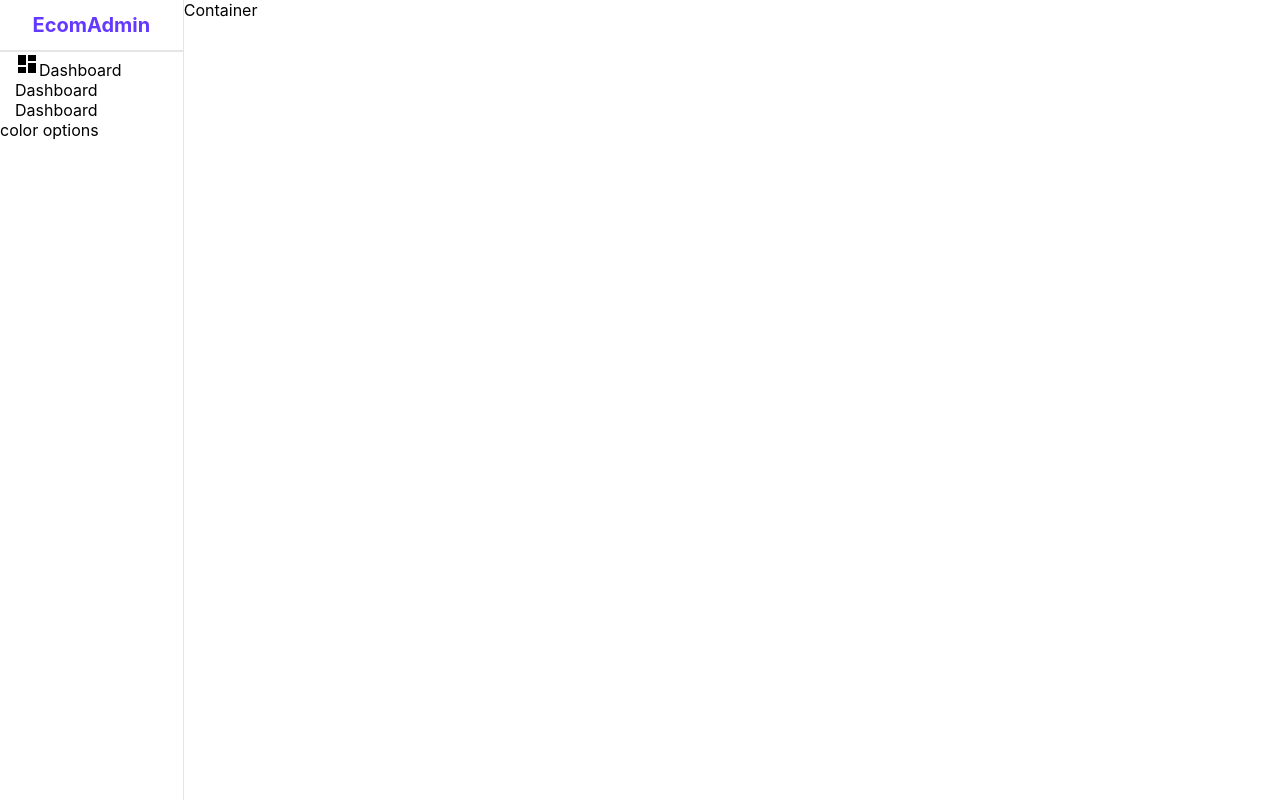
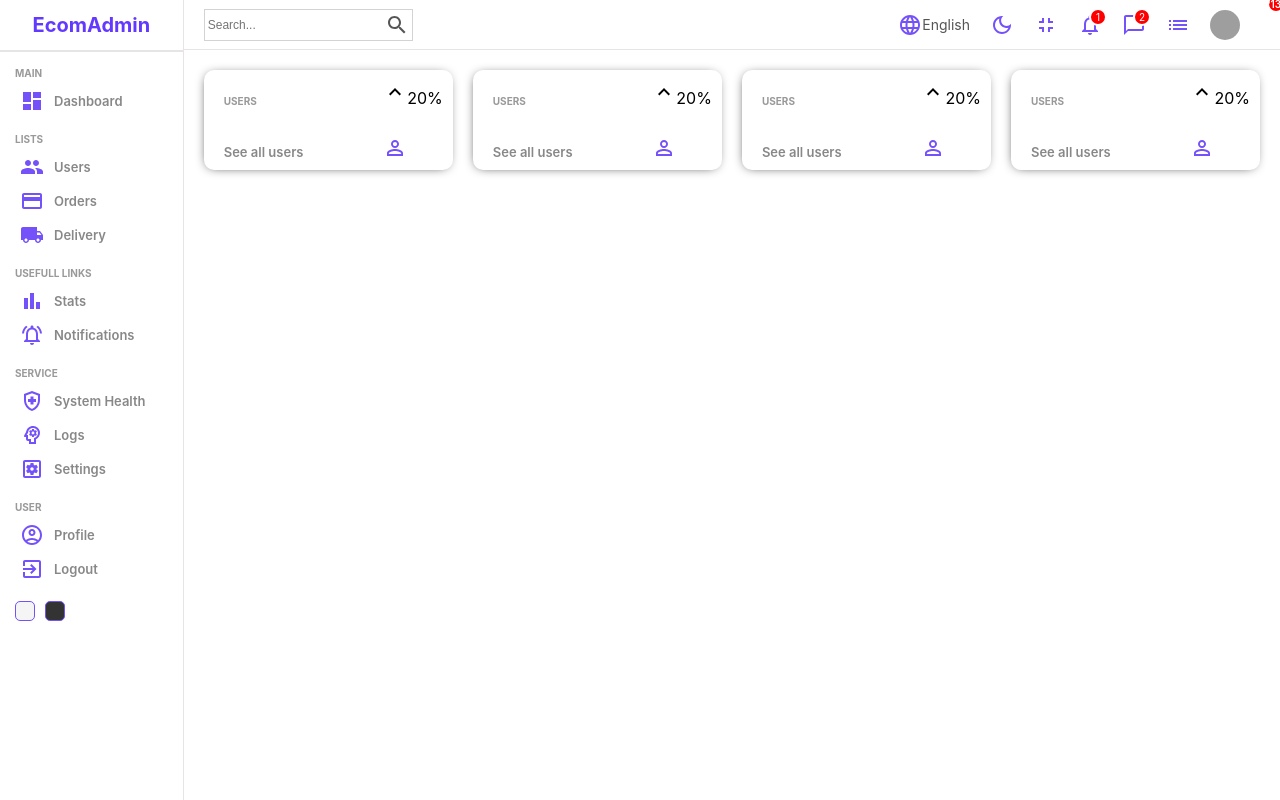
Before and after one commit to tdmitryny/Dashboard, a React (Create React App) app: page / in a window 1280 px wide. Built offline with nearby package versions, Linux system fonts and the light colour scheme; grey boxes are pictures that could not be loaded.

Commit message:
finished navbar

```diff
--- a/src/components/navbar/Navbar.jsx
+++ b/src/components/navbar/Navbar.jsx
@@ -1,8 +1,58 @@
+import SearchOutlinedIcon from '@mui/icons-material/SearchOutlined';
+import LanguageOutlinedIcon from '@mui/icons-material/LanguageOutlined';
+import FullscreenExitOutlinedIcon from '@mui/icons-material/FullscreenExitOutlined';
+import NotificationsNoneOutlinedIcon from '@mui/icons-material/NotificationsNoneOutlined';
+import ChatBubbleOutlineOutlinedIcon from '@mui/icons-material/ChatBubbleOutlineOutlined';
+import ListOutlinedIcon from '@mui/icons-material/ListOutlined';
+import DarkModeOutlinedIcon from '@mui/icons-material/DarkModeOutlined';
 import './navbar.css';
 
 export const Navbar =() =>{
   return (
-    <div className='navbar'>Navbar</div>
+
+    <div className='navbar'>
+      <div className="wrapper">
+        <div className="search">
+          <input type="text" placeholder='Search...'/>
+           <SearchOutlinedIcon />
+        </div>
+        <div className="items">
+          <div className="item">
+           <LanguageOutlinedIcon className='icon'/>
+           English
+          </div>
+          <div className="item">
+           <DarkModeOutlinedIcon className='icon'/>
+
+          </div>
+          <div className="item">
+           <FullscreenExitOutlinedIcon className='icon'/>
+
+          </div>
+          <div className="item">
+           <NotificationsNoneOutlinedIcon className='icon'/>
+           <div className="counter">1</div>
+
+          </div>
+          <div className="item">
+           <ChatBubbleOutlineOutlinedIcon className='icon'/>
+           <div className="counter">2</div>
+
+          </div>
+          <div className="item">
+           <ListOutlinedIcon className='icon'/>
+
+          </div>
+          <div className="item">
+           <p
+           alt="Avatar"
+           className='avatar'
+           />
+
+          </div>
+        </div>
+      </div>
+    </div>
   )
 }
 
--- a/src/components/navbar/navbar.css
+++ b/src/components/navbar/navbar.css
@@ -0,0 +1,72 @@
+.navbar {
+  height: 50px;
+  border-bottom: 0.5px solid rgb(231, 228, 228);
+  display: flex;
+  align-items: center;
+  font-size: 14px;
+  color: #555;
+}
+.wrapper {
+  display: flex;
+  align-items: center;
+  padding: 20px;
+  justify-content: space-between;
+  width: 100%;
+}
+.items {
+  display: flex;
+  align-items: center;
+}
+
+.item {
+  display: flex;
+  align-items: center;
+  margin-right: 20px;
+  position: relative;
+}
+
+.search {
+  display: flex;
+  align-items: center;
+  border: 0.5px solid lightgray;
+  padding: 3px;
+}
+input {
+  border: none;
+  outline: none;
+  background-color: transparent;
+}
+
+input::placeholder {
+  font-size: 12px;
+}
+
+.icon {
+  font-size: 20px;
+}
+
+.avatar {
+  width: 30px;
+  height: 30px;
+  border-radius: 50%;
+  background-image: url("https://images.pexels.com/photos/1043474/pexels-photo-1043474.jpeg?auto=compress&cs=tinysrgb&w=1260&h=750&dpr=2");
+  background-size: cover;
+  cursor: pointer;
+}
+
+.counter {
+  width: 18px;
+  height: 18px;
+  border: 2px;
+  border-style: solid;
+  background-color: red;
+  border-radius: 50%;
+  color: #fff;
+  display: flex;
+  justify-content: center;
+  align-items: center;
+  font-size: 10px;
+  position: absolute;
+  top: -5px;
+  right: -5px;
+}
--- a/src/components/sidebar/Sidebar.jsx
+++ b/src/components/sidebar/Sidebar.jsx
@@ -1,4 +1,14 @@
 import DashboardIcon from '@mui/icons-material/Dashboard';
+import GroupIcon from '@mui/icons-material/Group';
+import CreditCardIcon from '@mui/icons-material/CreditCard';
+import LocalShippingIcon from '@mui/icons-material/LocalShipping';
+import BarChartIcon from '@mui/icons-material/BarChart';
+import NotificationsActiveOutlinedIcon from '@mui/icons-material/NotificationsActiveOutlined';
+import HealthAndSafetyOutlinedIcon from '@mui/icons-material/HealthAndSafetyOutlined';
+import PsychologyOutlinedIcon from '@mui/icons-material/PsychologyOutlined';
+import SettingsApplicationsOutlinedIcon from '@mui/icons-material/SettingsApplicationsOutlined';
+import AccountCircleOutlinedIcon from '@mui/icons-material/AccountCircleOutlined';
+import ExitToAppOutlinedIcon from '@mui/icons-material/ExitToAppOutlined';
 import { red } from '@mui/material/colors';
 import './sidebar.css';
 
@@ -11,12 +21,51 @@ export const Sidebar = ()=> {
         <hr/>
       <div className='center'>
         <ul>
-          <li><DashboardIcon/><span>Dashboard</span></li>
-          <li><span>Dashboard</span></li>
-          <li><span>Dashboard</span></li>
+          <p className="title">MAIN</p>
+          <li><DashboardIcon className='icon'/>
+            <span>Dashboard</span>
+          </li>
+          <p className="title">LISTS</p>
+          <li><GroupIcon className='icon'/>
+            <span>Users</span>
+          </li>
+          <li><CreditCardIcon className='icon'/>
+            <span>Orders</span>
+          </li>
+          <li><LocalShippingIcon className='icon'/>
+            <span>Delivery</span>
+          </li>
+          <p className="title">USEFULL LINKS</p>
+          <li><BarChartIcon className='icon'/>
+            <span>Stats</span>
+          </li>
+          <li><NotificationsActiveOutlinedIcon className='icon'/>
+            <span>Notifications</span>
+          </li>
+          <p className="title">SERVICE</p>
+          <li><HealthAndSafetyOutlinedIcon className='icon'/>
+            <span>System Health</span>
+          </li>
+          <li><PsychologyOutlinedIcon className='icon'/>
+           <span>Logs</span>
+          </li>
+          <li><SettingsApplicationsOutlinedIcon className='icon'/>
+            <span>Settings</span>
+          </li>
+          <p className="title">USER</p>
+          <li><AccountCircleOutlinedIcon className='icon'/>
+           <span>Profile</span>
+          </li>
+          <li><ExitToAppOutlinedIcon className='icon'/>
+            <span>Logout</span>
+          </li>
         </ul>
         </div>
-      <div className='bottom'>color options</div>
+      <div className='bottom'>
+        <div className="colorOption"></div>
+        <div className="colorOption"></div>
+
+      </div>
     </div>
   )
 }
--- a/src/components/sidebar/sidebar.css
+++ b/src/components/sidebar/sidebar.css
@@ -28,3 +28,55 @@ hr {
 ul {
   list-style: none;
 }
+li {
+  display: flex;
+  align-items: center;
+  padding: 5px;
+  cursor: pointer;
+}
+
+.title {
+  font-size: 10px;
+  font-weight: bold;
+  color: #999;
+  margin-top: 15px;
+  margin-bottom: 5px;
+}
+
+li:hover {
+  background-color: #ece8ff;
+}
+
+.icon {
+  font-size: 18px;
+  color: #7451f8;
+}
+
+span {
+  font-size: 13px;
+  font-weight: 600;
+  color: #888;
+  margin-left: 10px;
+}
+
+.bottom {
+  display: flex;
+  align-items: center;
+  margin: 10px;
+}
+
+.colorOption {
+  width: 20px;
+  height: 20px;
+  border-radius: 5px;
+  border: 1px solid #7451f8;
+  cursor: pointer;
+  margin: 5px;
+}
+.colorOption:nth-child(1) {
+  background-color: whitesmoke;
+}
+
+.colorOption:nth-child(2) {
+  background-color: #333;
+}
--- /dev/null
+++ b/src/components/widget/Widget.jsx
@@ -0,0 +1,23 @@
+import KeyboardArrowUpOutlinedIcon from '@mui/icons-material/KeyboardArrowUpOutlined';
+import PersonOutlineOutlinedIcon from '@mui/icons-material/PersonOutlineOutlined';
+import './widget.css';
+
+export const  Widget = ()=> {
+  return (
+    <div className='widget'>
+        <div className="left">
+            <span className="title">USERS</span>
+            <span className="counter">2134</span>
+            <span className="link">See all users</span>
+        </div>
+        <div className="right">
+            <div className="percentage">
+                <KeyboardArrowUpOutlinedIcon/>
+                20%</div>
+                <PersonOutlineOutlinedIcon className='icon'/>
+        </div>
+    </div>
+  )
+}
+
+export default Widget
--- /dev/null
+++ b/src/components/widget/widget.css
@@ -0,0 +1,17 @@
+.widget {
+  display: flex;
+  flex: 1;
+  padding: 10px;
+  justify-content: space-between;
+  -webkit-box-shadow: -1px 1px 12px -5px #000000;
+  box-shadow: -1px 1px 12px -5px #000000;
+  border-radius: 10px;
+  height: 100px;
+}
+
+.left,
+.right {
+  display: flex;
+  flex-direction: column;
+  justify-content: space-between;
+}
--- a/src/pages/home/Home.jsx
+++ b/src/pages/home/Home.jsx
@@ -1,11 +1,21 @@
 import Sidebar from '../../components/sidebar/Sidebar';
+import Navbar from '../../components/navbar/Navbar';
+import Widget from '../../components/widget/Widget';
 import "./home.css";
 
 export const Home = () => {
   return (
     <div className="home">
         <Sidebar/>
-        <div className='homeContainer'>Container</div>
+        <div className='homeContainer'>
+          <Navbar/>
+          <div className="widgets">
+            <Widget />
+            <Widget />
+            <Widget />
+            <Widget />
+          </div>
+          </div>
     </div>
   )
 }
--- a/src/pages/home/home.css
+++ b/src/pages/home/home.css
@@ -5,3 +5,9 @@
 .homeContainer {
   flex: 6;
 }
+
+.widgets {
+  display: flex;
+  padding: 20px;
+  gap: 20px;
+}
```
